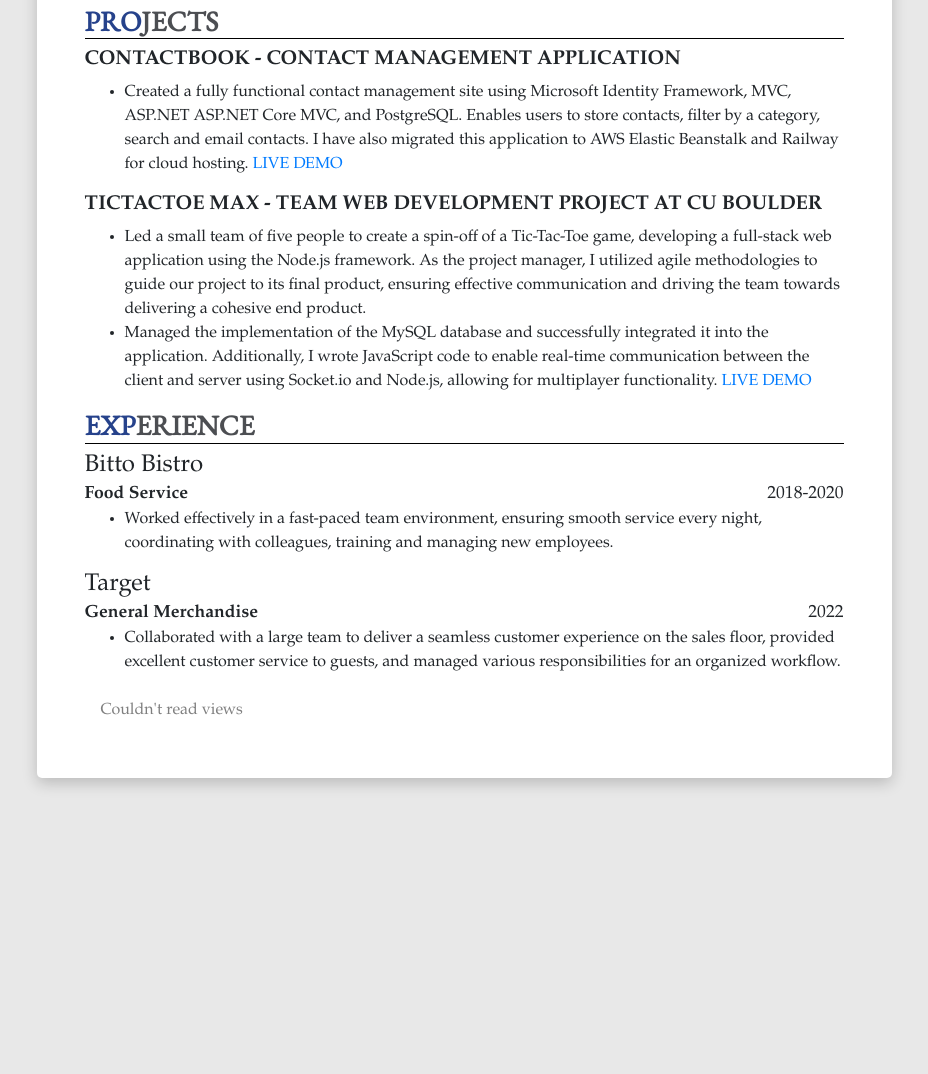
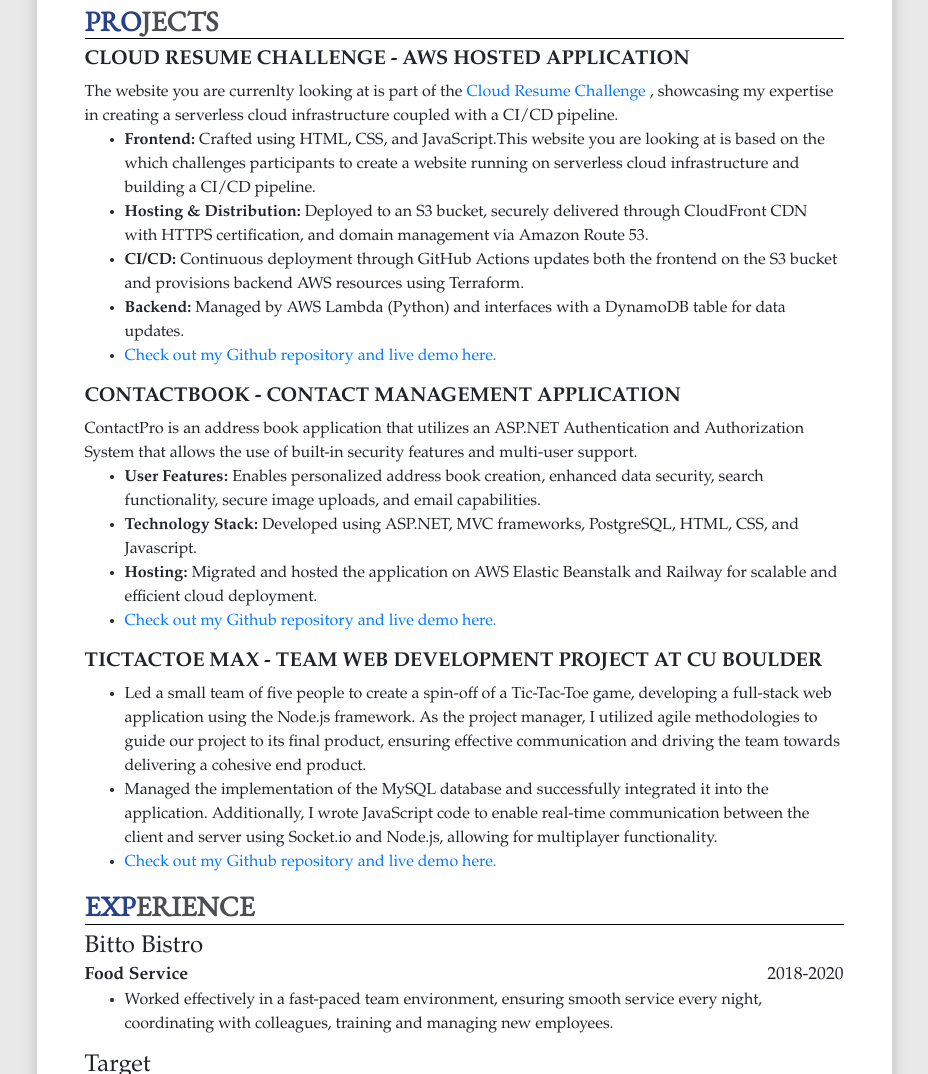
Before and after one commit to Aptenz/aws-cloud-resume-challenge, a plain HTML site: page website/index.html in a window 1280 px wide. Shown: the part 555-1629 px from the top of the page, without its empty margins (176-1104 px from the left). Before the commit the page ends 1357 px from the top, so only its background shows below. Drawn offline with nearby package versions, Linux system fonts and the light colour scheme; no server answers.

Commit message:
Added and reformated changes to my resume

```diff
--- a/website/index.html
+++ b/website/index.html
@@ -55,15 +55,59 @@
                 </section>
                 <section>
                     <h3 class="section-header"><span>PRO</span>JECTS</h3>
+                    <h5><strong>CLOUD RESUME CHALLENGE - AWS HOSTED APPLICATION</strong></h5>
+                    <p class="m-0">The website you are currenlty looking at is part of the <a
+                            href="https://cloudresumechallenge.dev/">Cloud Resume
+                            Challenge</a> , showcasing my expertise in creating a
+                        serverless cloud infrastructure coupled with a CI/CD pipeline.</p>
+                    <ul>
+                        <li><strong>Frontend:</strong> Crafted using HTML, CSS, and JavaScript.This website you are
+                            looking at is based on the which challenges participants to create
+                            a website running on serverless cloud infrastructure and building a CI/CD pipeline.
+                        </li>
+                        <li>
+                            <strong>Hosting & Distribution:</strong> Deployed to an S3 bucket, securely delivered
+                            through CloudFront CDN
+                            with HTTPS certification,
+                            and domain management via Amazon Route 53.
+                        </li>
+                        <li>
+                            <strong>CI/CD:</strong> Continuous deployment through GitHub Actions updates both the
+                            frontend on the S3 bucket and provisions backend AWS
+                            resources using Terraform.
+                        </li>
+                        <li>
+                            <strong>Backend:</strong> Managed by AWS Lambda (Python) and interfaces with a DynamoDB
+                            table for data updates.
+                        </li>
+                        <li>
+                            <a href="https://github.com/Aptenz/aws-cloud-resume-challenge" target="_blank">Check out
+                                my Github repository and live demo here.</a>
+                        </li>
+                    </ul>
+
                     <h5><strong>CONTACTBOOK - CONTACT MANAGEMENT APPLICATION</strong></h5>
+                    <p class="m-0">
+                        ContactPro is an address book application that utilizes an ASP.NET Authentication and
+                        Authorization System that allows the use of built-in security features and multi-user support.
+                    </p>
                     <ul>
-                        <li>Created a fully functional contact management site using Microsoft Identity Framework, MVC,
-                            ASP.NET ASP.NET
-                            Core MVC, and PostgreSQL. Enables users to store contacts, filter by a category, search and
-                            email contacts.
-                            I have also migrated this application to AWS Elastic Beanstalk and Railway for cloud
-                            hosting. <a href="https://contactbookmvc-production.up.railway.app/" target="_blank">LIVE
-                                DEMO</a>
+                        <li>
+                            <strong>User Features:</strong> Enables personalized address book creation, enhanced data
+                            security, search functionality, secure image uploads, and email capabilities.
+                        </li>
+                        <li>
+                            <strong>Technology Stack:</strong> Developed using ASP.NET, MVC frameworks, PostgreSQL,
+                            HTML, CSS, and Javascript.
+                        </li>
+                        <li>
+                            <strong>Hosting:</strong> Migrated and hosted the application on AWS Elastic Beanstalk and
+                            Railway for
+                            scalable and efficient cloud deployment.
+                        </li>
+                        <li>
+                            <a href="https://github.com/Aptenz/ContactPro_MVC" target="_blank">Check out
+                                my Github repository and live demo here.</a>
                         </li>
                     </ul>
 
@@ -80,8 +124,11 @@
                             the application. Additionally, I wrote JavaScript code to enable real-time communication
                             between the client and server using Socket.io and Node.js, allowing for multiplayer
                             functionality.
-                            <a href="https://github.com/Aptenz/TicTacToeMax" target="_blank">LIVE
-                                DEMO</a>
+
+                        </li>
+                        <li>
+                            <a href="https://github.com/Aptenz/TicTacToeMax" target="_blank">Check out
+                                my Github repository and live demo here.</a>
                         </li>
                     </ul>
                 </section>
```
